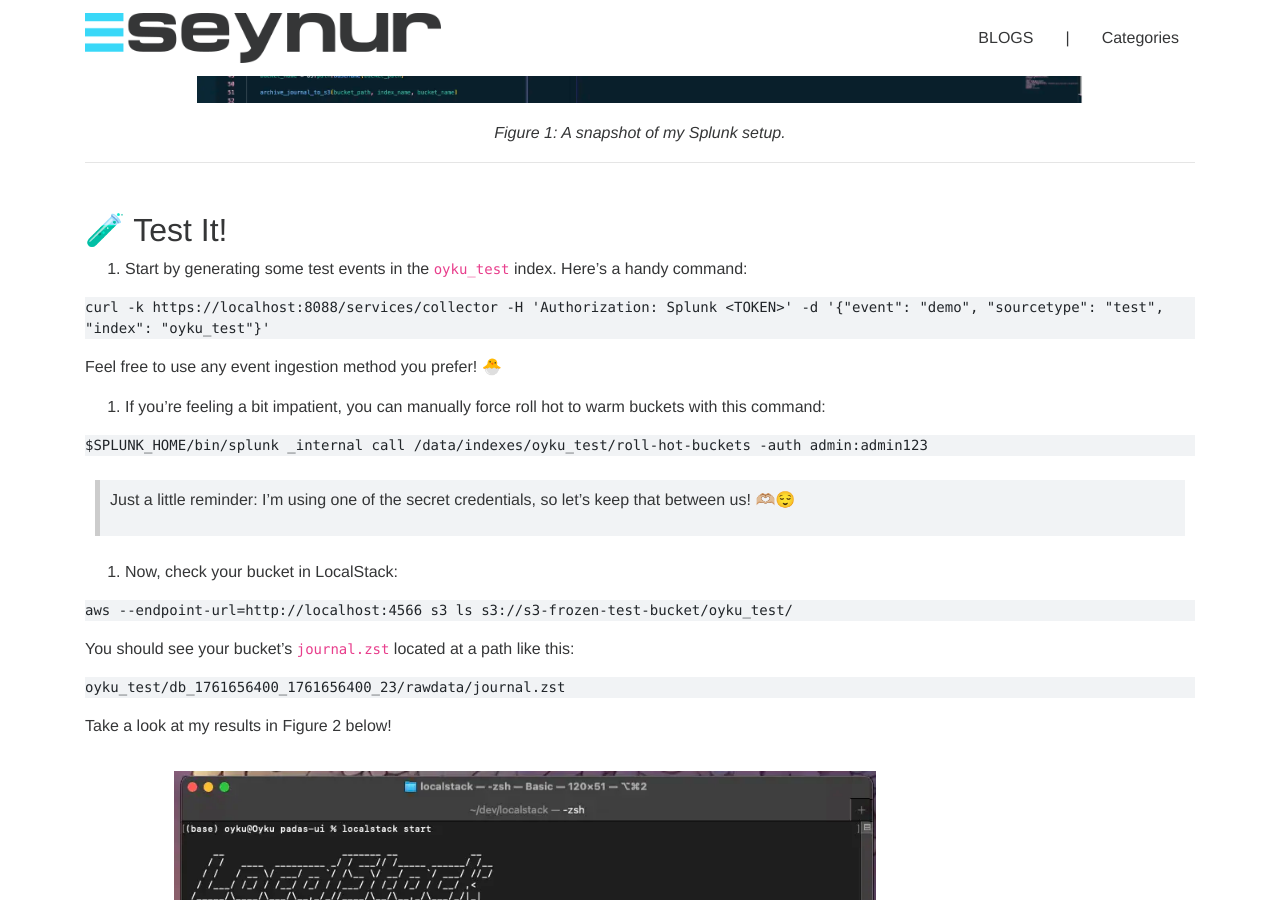
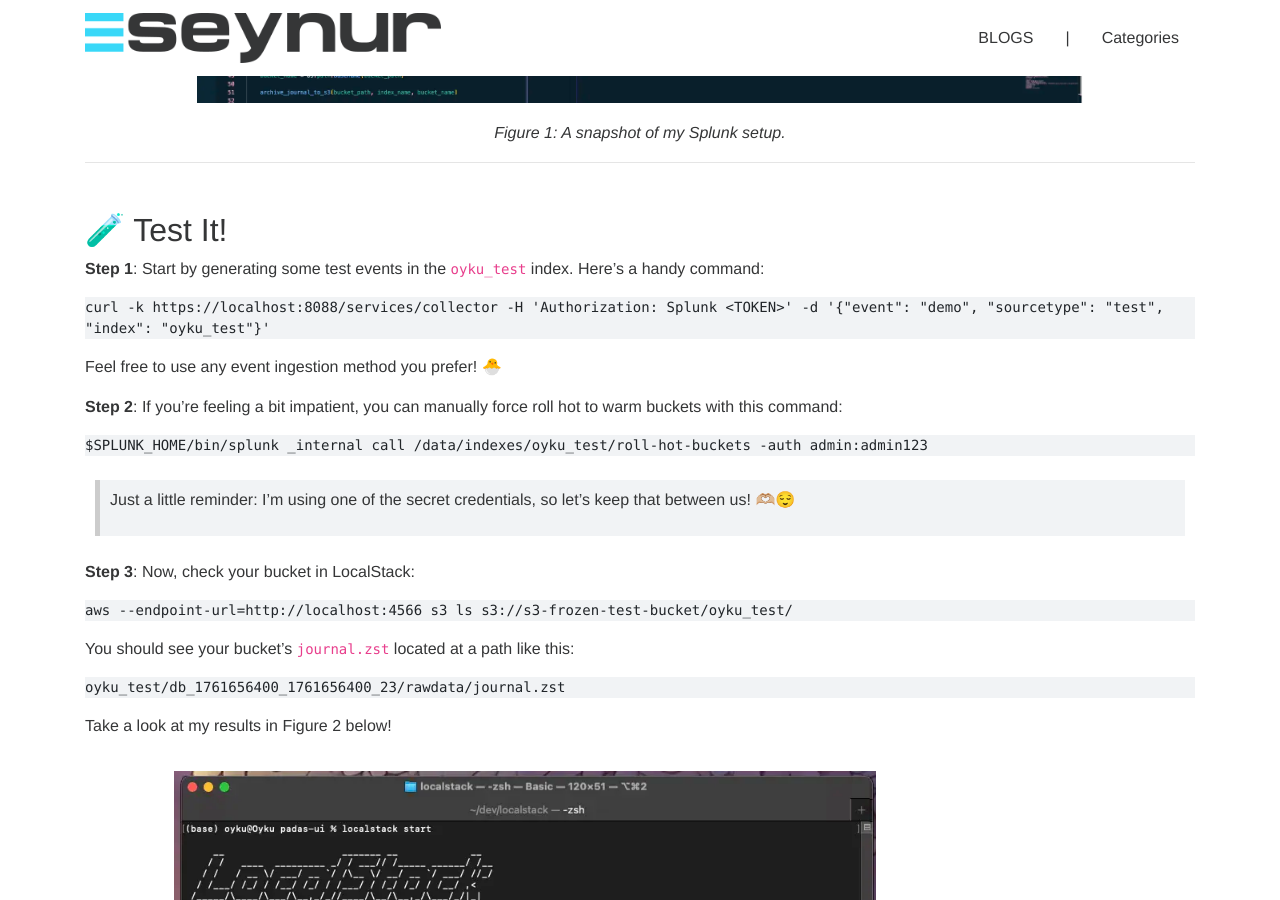
Before and after one commit to seynur/blog, a Jekyll site: the page built from _posts/2025-10-28-archiving-splunk-frozen-buckets-to-s3-on-localstack.md, in a window 1280 px wide and 900 px high, scrolled down 3970 px. Built offline with Jekyll 4.4.1, drawn with Linux system fonts in a browser that asks for light colours; nearby versions of some CDN libraries.

Commit message:
update to  "Archiving Splunk Frozen Buckets to S3 on LocalStack"

````diff
--- a/_posts/2025-10-28-archiving-splunk-frozen-buckets-to-s3-on-localstack.md
+++ b/_posts/2025-10-28-archiving-splunk-frozen-buckets-to-s3-on-localstack.md
@@ -174,7 +174,7 @@
 
 ## 🧪 Test It!
 
-1. Start by generating some test events in the `oyku_test` index. Here’s a handy command:
+**Step 1**:  Start by generating some test events in the `oyku_test` index. Here’s a handy command:
 
 ```
 curl -k https://localhost:8088/services/collector -H 'Authorization: Splunk <TOKEN>' -d '{"event": "demo", "sourcetype": "test", "index": "oyku_test"}'
@@ -182,7 +182,7 @@
 
 Feel free to use any event ingestion method you prefer! 🐣
 
-2. If you’re feeling a bit impatient, you can manually force roll hot to warm buckets with this command:
+**Step 2**: If you’re feeling a bit impatient, you can manually force roll hot to warm buckets with this command:
 
 ```
 $SPLUNK_HOME/bin/splunk _internal call /data/indexes/oyku_test/roll-hot-buckets -auth admin:admin123
@@ -190,7 +190,7 @@
 
 > Just a little reminder: I’m using one of the secret credentials, so let’s keep that between us! 🫶🏼😌
 
-3. Now, check your bucket in LocalStack:
+**Step 3**:  Now, check your bucket in LocalStack:
 
 ```
 aws --endpoint-url=http://localhost:4566 s3 ls s3://s3-frozen-test-bucket/oyku_test/
````
